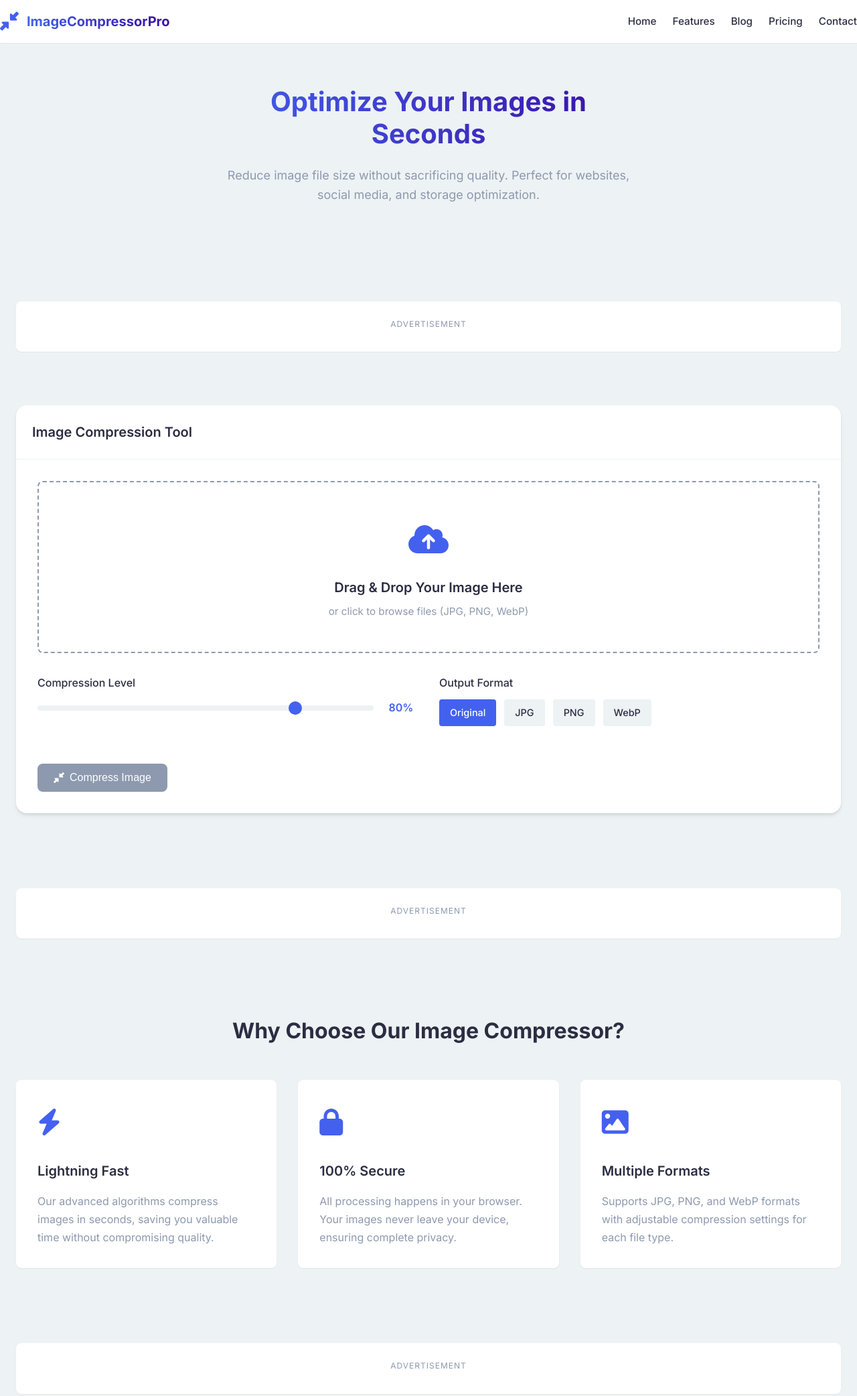
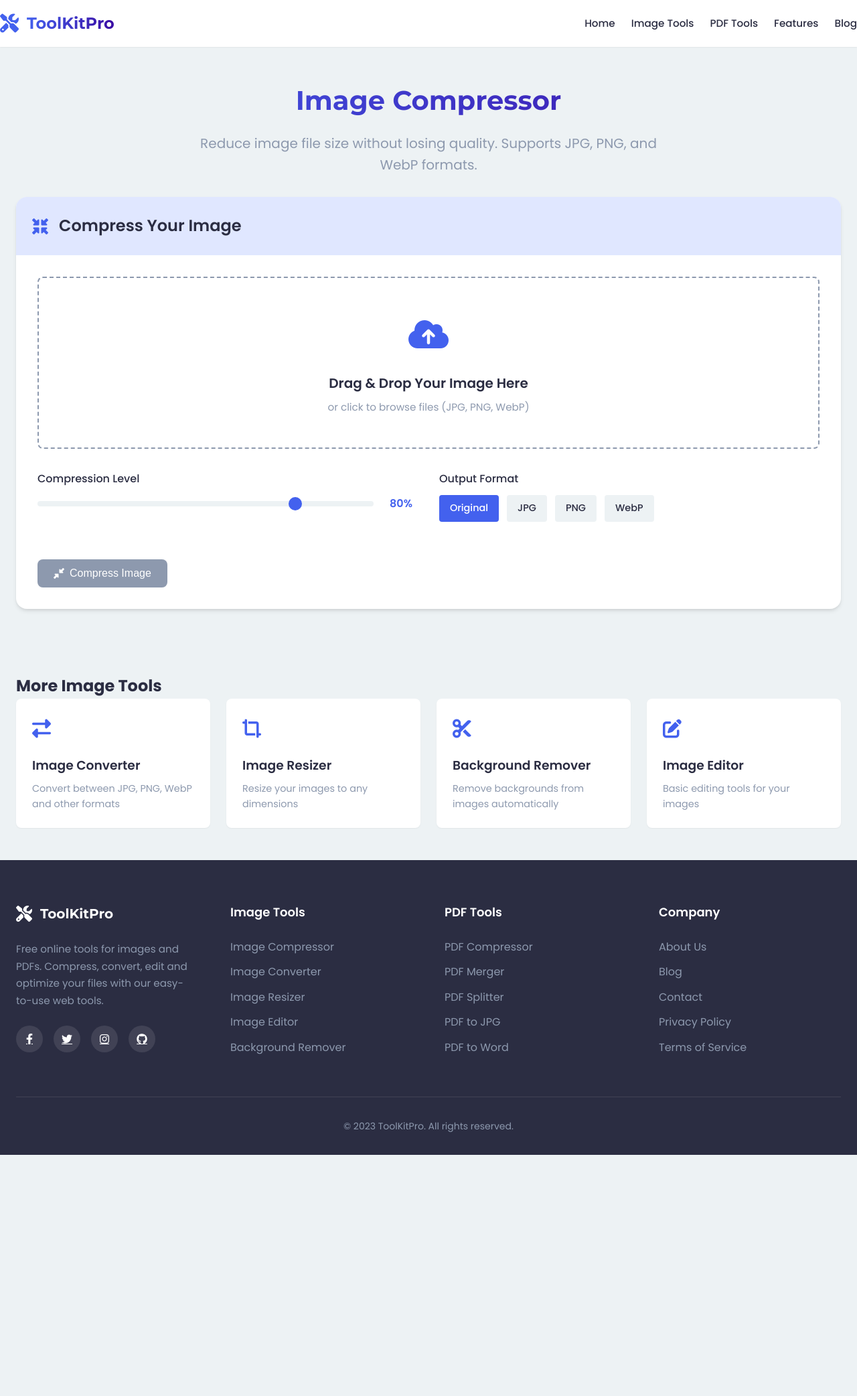
Before and after one commit to vanshp17/tools, a plain HTML site: page img-compressor.html in a window 1280 px wide. Shown: the top 2084 px of the page at 67% size. After the commit the page ends 1724 px from the top, so only its background shows below. Drawn offline with Linux system fonts and the light colour scheme.

Commit message:
Update img-compressor.html

```diff
--- a/img-compressor.html
+++ b/img-compressor.html
@@ -3,13 +3,13 @@
 <head>
     <meta charset="UTF-8">
     <meta name="viewport" content="width=device-width, initial-scale=1.0">
-    <meta name="description" content="Free online tool to compress your images while maintaining quality. Reduce file size for JPG, PNG, and WebP images.">
-    <title>ImageCompressorPro | Free Online Image Optimization Tool</title>
+    <title>Image Compressor | ToolKitPro</title>
+    <meta name="description" content="Free online image compression tool. Reduce JPG, PNG, and WebP file sizes without losing quality.">
 
     <!-- Google Fonts -->
     <link rel="preconnect" href="https://fonts.googleapis.com">
     <link rel="preconnect" href="https://fonts.gstatic.com" crossorigin>
-    <link href="https://fonts.googleapis.com/css2?family=Inter:wght@400;500;600;700&display=swap" rel="stylesheet">
+    <link href="https://fonts.googleapis.com/css2?family=Poppins:wght@300;400;500;600;700&family=Montserrat:wght@700&display=swap" rel="stylesheet">
 
     <!-- Font Awesome -->
     <link rel="stylesheet" href="https://cdnjs.cloudflare.com/ajax/libs/font-awesome/6.4.0/css/all.min.css">
@@ -46,7 +46,7 @@
         }
 
         body {
-            font-family: 'Inter', sans-serif;
+            font-family: 'Poppins', sans-serif;
             line-height: 1.6;
             color: var(--dark);
             background-color: var(--light);
@@ -89,7 +89,8 @@
         }
 
         .logo-text {
-            font-size: 1.25rem;
+            font-family: 'Montserrat', sans-serif;
+            font-size: 1.5rem;
             font-weight: 700;
             color: var(--dark);
             background: linear-gradient(to right, var(--primary), var(--secondary));
@@ -141,57 +142,57 @@
             cursor: pointer;
         }
 
-        /* Hero Section */
-        .hero {
-            padding: 4rem 0;
+        /* Tool Header */
+        .tool-header {
+            padding: 3rem 0 2rem;
             text-align: center;
         }
 
-        .hero-content {
-            max-width: 700px;
-            margin: 0 auto;
-        }
-
-        .hero-title {
+        .tool-title {
+            font-family: 'Montserrat', sans-serif;
             font-size: 2.5rem;
-            font-weight: 800;
-            margin-bottom: 1.5rem;
-            line-height: 1.2;
+            font-weight: 700;
+            margin-bottom: 1rem;
             background: linear-gradient(to right, var(--primary), var(--secondary));
             -webkit-background-clip: text;
             -webkit-text-fill-color: transparent;
         }
 
-        .hero-subtitle {
-            font-size: 1.125rem;
+        .tool-subtitle {
+            font-size: 1.25rem;
             color: var(--medium);
-            margin-bottom: 2rem;
+            max-width: 700px;
+            margin: 0 auto;
         }
 
-        /* Compression Tool */
-        .tool-section {
-            padding: 2rem 0 4rem;
-        }
-
-        .tool-card {
+        /* Tool Container */
+        .tool-container {
             background-color: var(--white);
             border-radius: var(--rounded-lg);
             box-shadow: var(--shadow);
             overflow: hidden;
+            margin-bottom: 3rem;
         }
 
-        .tool-header {
+        .tool-card-header {
             padding: 1.5rem;
-            border-bottom: 1px solid var(--light);
+            background-color: var(--primary-light);
+            display: flex;
+            align-items: center;
+            gap: 1rem;
         }
 
-        .tool-title {
-            font-size: 1.25rem;
+        .tool-card-icon {
+            font-size: 1.5rem;
+            color: var(--primary);
+        }
+
+        .tool-card-title {
             font-weight: 600;
             color: var(--dark);
         }
 
-        .tool-body {
+        .tool-card-body {
             padding: 2rem;
         }
 
@@ -371,15 +372,6 @@
             box-shadow: none;
         }
 
-        .btn-secondary {
-            background-color: var(--light);
-            color: var(--dark);
-        }
-
-        .btn-secondary:hover {
-            background-color: #e2e8f0;
-        }
-
         /* Results */
         .results {
             display: none;
@@ -393,10 +385,11 @@
         }
 
         .results-title {
-            font-size: 1.25rem;
+            font-size: 1.5rem;
             font-weight: 600;
             margin-bottom: 1.5rem;
             color: var(--dark);
+            text-align: center;
         }
 
         .comparison {
@@ -511,72 +504,46 @@
             text-align: center;
         }
 
-        /* Ad Container */
-        .ad-container {
+        /* Related Tools */
+        .related-tools {
+            padding: 3rem 0;
+        }
+
+        .tools-grid {
+            display: grid;
+            grid-template-columns: repeat(auto-fit, minmax(250px, 1fr));
+            gap: 1.5rem;
+        }
+
+        .related-tool-card {
             background-color: var(--white);
             border-radius: var(--rounded);
             padding: 1.5rem;
-            text-align: center;
-            margin: 3rem 0;
             box-shadow: var(--shadow-sm);
-        }
-
-        .ad-label {
-            font-size: 0.75rem;
-            color: var(--medium);
-            text-transform: uppercase;
-            letter-spacing: 1px;
-            margin-bottom: 0.5rem;
-        }
-
-        /* Features */
-        .features-section {
-            padding: 4rem 0;
-        }
-
-        .section-title {
-            text-align: center;
-            font-size: 2rem;
-            font-weight: 700;
-            margin-bottom: 3rem;
+            transition: var(--transition);
+            text-decoration: none;
             color: var(--dark);
         }
 
-        .features {
-            display: grid;
-            grid-template-columns: repeat(auto-fit, minmax(300px, 1fr));
-            gap: 2rem;
-        }
-
-        .feature-card {
-            background-color: var(--white);
-            border-radius: var(--rounded);
-            padding: 2rem;
-            box-shadow: var(--shadow-sm);
-            transition: var(--transition);
-        }
-
-        .feature-card:hover {
+        .related-tool-card:hover {
             transform: translateY(-5px);
             box-shadow: var(--shadow-md);
         }
 
-        .feature-icon {
-            font-size: 2.5rem;
+        .related-tool-icon {
+            font-size: 1.75rem;
             color: var(--primary);
-            margin-bottom: 1.5rem;
+            margin-bottom: 1rem;
         }
 
-        .feature-title {
-            font-size: 1.25rem;
+        .related-tool-title {
             font-weight: 600;
-            margin-bottom: 1rem;
-            color: var(--dark);
+            margin-bottom: 0.5rem;
         }
 
-        .feature-desc {
+        .related-tool-desc {
             color: var(--medium);
-            line-height: 1.7;
+            font-size: 0.9rem;
         }
 
         /* Footer */
@@ -607,6 +574,7 @@
         }
 
         .footer-logo-text {
+            font-family: 'Montserrat', sans-serif;
             font-size: 1.25rem;
             font-weight: 700;
             color: var(--white);
@@ -679,8 +647,12 @@
 
         /* Responsive Design */
         @media (max-width: 1024px) {
-            .hero-title {
-                font-size: 2.25rem;
+            .tool-title {
+                font-size: 2rem;
+            }
+
+            .tool-subtitle {
+                font-size: 1.1rem;
             }
         }
 
@@ -713,20 +685,16 @@
                 gap: 1rem;
             }
 
-            .hero {
-                padding: 3rem 0;
+            .tool-header {
+                padding: 2rem 0 1rem;
             }
 
-            .hero-title {
-                font-size: 2rem;
-            }
-
-            .tool-body {
+            .tool-card-body {
                 padding: 1.5rem;
             }
 
-            .settings {
-                grid-template-columns: 1fr;
+            .upload-area {
+                padding: 2rem 1rem;
             }
         }
 
@@ -735,32 +703,20 @@
                 padding: 0 1rem;
             }
 
-            .hero-title {
+            .tool-title {
                 font-size: 1.75rem;
             }
 
-            .hero-subtitle {
+            .tool-subtitle {
                 font-size: 1rem;
             }
 
-            .upload-area {
-                padding: 2rem 1rem;
+            .settings {
+                grid-template-columns: 1fr;
             }
 
-            .upload-text h3 {
-                font-size: 1.1rem;
-            }
-
-            .tool-header {
-                padding: 1rem;
-            }
-
-            .tool-title {
-                font-size: 1.1rem;
-            }
-
-            .feature-card {
-                padding: 1.5rem;
+            .format-options {
+                justify-content: center;
             }
         }
     </style>
@@ -769,8 +725,8 @@
     <header>
         <div class="container header-container">
             <a href="/" class="logo">
-                <i class="fas fa-compress-alt logo-icon"></i>
-                <span class="logo-text">ImageCompressorPro</span>
+                <i class="fas fa-tools logo-icon"></i>
+                <span class="logo-text">ToolKitPro</span>
             </a>
 
             <button class="mobile-menu-btn" id="mobile-menu-btn">
@@ -780,51 +736,31 @@
             <nav id="main-nav">
                 <ul>
                     <li><a href="/">Home</a></li>
+                    <li><a href="/image-tools">Image Tools</a></li>
+                    <li><a href="/pdf-tools">PDF Tools</a></li>
                     <li><a href="/features">Features</a></li>
                     <li><a href="/blog">Blog</a></li>
-                    <li><a href="/pricing">Pricing</a></li>
-                    <li><a href="/contact">Contact</a></li>
                 </ul>
             </nav>
         </div>
     </header>
 
     <main>
-        <section class="hero">
-            <div class="container hero-content">
-                <h1 class="hero-title">Optimize Your Images in Seconds</h1>
-                <p class="hero-subtitle">Reduce image file size without sacrificing quality. Perfect for websites, social media, and storage optimization.</p>
+        <section class="tool-header">
+            <div class="container">
+                <h1 class="tool-title">Image Compressor</h1>
+                <p class="tool-subtitle">Reduce image file size without losing quality. Supports JPG, PNG, and WebP formats.</p>
             </div>
         </section>
 
-        <!-- Top Ad Banner -->
         <div class="container">
-            <div class="ad-container">
-                <div class="ad-label">Advertisement</div>
-                <!-- Replace with your Google AdSense code -->
-                <script async src="https://pagead2.googlesyndication.com/pagead/js/adsbygoogle.js?client=ca-pub-YOUR_PUBLISHER_ID"
-                     crossorigin="anonymous"></script>
-                <!-- ImageCompressor_Top_Banner -->
-                <ins class="adsbygoogle"
-                     style="display:block"
-                     data-ad-client="ca-pub-YOUR_PUBLISHER_ID"
-                     data-ad-slot="YOUR_AD_SLOT_ID"
-                     data-ad-format="auto"
-                     data-full-width-responsive="true"></ins>
-                <script>
-                     (adsbygoogle = window.adsbygoogle || []).push({});
-                </script>
-            </div>
+            <div class="tool-container">
+                <div class="tool-card-header">
+                    <i class="fas fa-compress-arrows-alt tool-card-icon"></i>
+                    <h2 class="tool-card-title">Compress Your Image</h2>
                 </div>
 
-        <section class="tool-section">
-            <div class="container">
-                <div class="tool-card">
-                    <div class="tool-header">
-                        <h2 class="tool-title">Image Compression Tool</h2>
-                    </div>
-
-                    <div class="tool-body">
+                <div class="tool-card-body">
                     <div class="upload-area" id="upload-area">
                         <div class="upload-icon">
                             <i class="fas fa-cloud-upload-alt"></i>
@@ -927,79 +863,43 @@
                     </div>
                 </div>
             </div>
+
+            <section class="related-tools">
+                <h2 class="section-title">More Image Tools</h2>
+                <div class="tools-grid">
+                    <a href="/image-converter" class="related-tool-card">
+                        <div class="related-tool-icon">
+                            <i class="fas fa-exchange-alt"></i>
+                        </div>
+                        <h3 class="related-tool-title">Image Converter</h3>
+                        <p class="related-tool-desc">Convert between JPG, PNG, WebP and other formats</p>
+                    </a>
+
+                    <a href="/image-resizer" class="related-tool-card">
+                        <div class="related-tool-icon">
+                            <i class="fas fa-crop-alt"></i>
+                        </div>
+                        <h3 class="related-tool-title">Image Resizer</h3>
+                        <p class="related-tool-desc">Resize your images to any dimensions</p>
+                    </a>
+
+                    <a href="/background-remover" class="related-tool-card">
+                        <div class="related-tool-icon">
+                            <i class="fas fa-cut"></i>
+                        </div>
+                        <h3 class="related-tool-title">Background Remover</h3>
+                        <p class="related-tool-desc">Remove backgrounds from images automatically</p>
+                    </a>
+
+                    <a href="/image-editor" class="related-tool-card">
+                        <div class="related-tool-icon">
+                            <i class="fas fa-edit"></i>
+                        </div>
+                        <h3 class="related-tool-title">Image Editor</h3>
+                        <p class="related-tool-desc">Basic editing tools for your images</p>
+                    </a>
                 </div>
             </section>
-
-        <!-- Middle Ad Banner -->
-        <div class="container">
-            <div class="ad-container">
-                <div class="ad-label">Advertisement</div>
-                <!-- Replace with your Google AdSense code -->
-                <script async src="https://pagead2.googlesyndication.com/pagead/js/adsbygoogle.js?client=ca-pub-YOUR_PUBLISHER_ID"
-                     crossorigin="anonymous"></script>
-                <!-- ImageCompressor_Mid_Banner -->
-                <ins class="adsbygoogle"
-                     style="display:block"
-                     data-ad-client="ca-pub-YOUR_PUBLISHER_ID"
-                     data-ad-slot="YOUR_AD_SLOT_ID_2"
-                     data-ad-format="auto"
-                     data-full-width-responsive="true"></ins>
-                <script>
-                     (adsbygoogle = window.adsbygoogle || []).push({});
-                </script>
-            </div>
-        </div>
-
-        <section class="features-section">
-            <div class="container">
-                <h2 class="section-title">Why Choose Our Image Compressor?</h2>
-
-                <div class="features">
-                    <div class="feature-card">
-                        <div class="feature-icon">
-                            <i class="fas fa-bolt"></i>
-                        </div>
-                        <h3 class="feature-title">Lightning Fast</h3>
-                        <p class="feature-desc">Our advanced algorithms compress images in seconds, saving you valuable time without compromising quality.</p>
-                    </div>
-
-                    <div class="feature-card">
-                        <div class="feature-icon">
-                            <i class="fas fa-lock"></i>
-                        </div>
-                        <h3 class="feature-title">100% Secure</h3>
-                        <p class="feature-desc">All processing happens in your browser. Your images never leave your device, ensuring complete privacy.</p>
-                    </div>
-
-                    <div class="feature-card">
-                        <div class="feature-icon">
-                            <i class="fas fa-image"></i>
-                        </div>
-                        <h3 class="feature-title">Multiple Formats</h3>
-                        <p class="feature-desc">Supports JPG, PNG, and WebP formats with adjustable compression settings for each file type.</p>
-                    </div>
-                </div>
-            </div>
-        </section>
-
-        <!-- Bottom Ad Banner -->
-        <div class="container">
-            <div class="ad-container">
-                <div class="ad-label">Advertisement</div>
-                <!-- Replace with your Google AdSense code -->
-                <script async src="https://pagead2.googlesyndication.com/pagead/js/adsbygoogle.js?client=ca-pub-YOUR_PUBLISHER_ID"
-                     crossorigin="anonymous"></script>
-                <!-- ImageCompressor_Bottom_Banner -->
-                <ins class="adsbygoogle"
-                     style="display:block"
-                     data-ad-client="ca-pub-YOUR_PUBLISHER_ID"
-                     data-ad-slot="YOUR_AD_SLOT_ID_3"
-                     data-ad-format="auto"
-                     data-full-width-responsive="true"></ins>
-                <script>
-                     (adsbygoogle = window.adsbygoogle || []).push({});
-                </script>
-            </div>
         </div>
     </main>
 
@@ -1008,11 +908,11 @@
             <div class="footer-content">
                 <div class="footer-col">
                     <a href="/" class="footer-logo">
-                        <i class="fas fa-compress-alt footer-logo-icon"></i>
-                        <span class="footer-logo-text">ImageCompressorPro</span>
+                        <i class="fas fa-tools footer-logo-icon"></i>
+                        <span class="footer-logo-text">ToolKitPro</span>
                     </a>
                     <p class="footer-about">
-                        Free online tool to compress your images while maintaining quality. Perfect for web developers, designers, and photographers.
+                        Free online tools for images and PDFs. Compress, convert, edit and optimize your files with our easy-to-use web tools.
                     </p>
                     <div class="footer-social">
                         <a href="#" class="social-link"><i class="fab fa-facebook-f"></i></a>
@@ -1023,39 +923,41 @@
                 </div>
 
                 <div class="footer-col">
-                    <h3 class="footer-heading">Quick Links</h3>
+                    <h3 class="footer-heading">Image Tools</h3>
                     <ul class="footer-links">
-                        <li><a href="/">Home</a></li>
-                        <li><a href="/features">Features</a></li>
-                        <li><a href="/blog">Blog</a></li>
-                        <li><a href="/pricing">Pricing</a></li>
-                        <li><a href="/contact">Contact</a></li>
+                        <li><a href="/image-compressor">Image Compressor</a></li>
+                        <li><a href="/image-converter">Image Converter</a></li>
+                        <li><a href="/image-resizer">Image Resizer</a></li>
+                        <li><a href="/image-editor">Image Editor</a></li>
+                        <li><a href="/background-remover">Background Remover</a></li>
                     </ul>
                 </div>
 
                 <div class="footer-col">
-                    <h3 class="footer-heading">Resources</h3>
+                    <h3 class="footer-heading">PDF Tools</h3>
                     <ul class="footer-links">
-                        <li><a href="/help">Help Center</a></li>
-                        <li><a href="/tutorials">Tutorials</a></li>
-                        <li><a href="/api">API Documentation</a></li>
-                        <li><a href="/status">Status</a></li>
+                        <li><a href="/pdf-compressor">PDF Compressor</a></li>
+                        <li><a href="/pdf-merger">PDF Merger</a></li>
+                        <li><a href="/pdf-splitter">PDF Splitter</a></li>
+                        <li><a href="/pdf-to-jpg">PDF to JPG</a></li>
+                        <li><a href="/pdf-to-word">PDF to Word</a></li>
                     </ul>
                 </div>
 
                 <div class="footer-col">
-                    <h3 class="footer-heading">Legal</h3>
+                    <h3 class="footer-heading">Company</h3>
                     <ul class="footer-links">
+                        <li><a href="/about">About Us</a></li>
+                        <li><a href="/blog">Blog</a></li>
+                        <li><a href="/contact">Contact</a></li>
                         <li><a href="/privacy">Privacy Policy</a></li>
                         <li><a href="/terms">Terms of Service</a></li>
-                        <li><a href="/cookies">Cookie Policy</a></li>
-                        <li><a href="/gdpr">GDPR</a></li>
                     </ul>
                 </div>
             </div>
 
             <div class="footer-bottom">
-                <p class="copyright">© 2023 ImageCompressorPro. All rights reserved.</p>
+                <p class="copyright">© 2023 ToolKitPro. All rights reserved.</p>
             </div>
         </div>
     </footer>
@@ -1071,6 +973,17 @@
                 mobileMenuBtn.innerHTML = mainNav.classList.contains('active')
                     ? '<i class="fas fa-times"></i>'
                     : '<i class="fas fa-bars"></i>';
+            });
+
+            // Close mobile menu when clicking on a link
+            const navLinks = document.querySelectorAll('nav a');
+            navLinks.forEach(link => {
+                link.addEventListener('click', () => {
+                    if (mainNav.classList.contains('active')) {
+                        mainNav.classList.remove('active');
+                        mobileMenuBtn.innerHTML = '<i class="fas fa-bars"></i>';
+                    }
+                });
             });
 
             // DOM Elements
@@ -1091,7 +1004,6 @@
             // Compressed image elements
             const compressedImg = document.getElementById('compressed-img');
             const compressedSize = document.getElementById('compressed-size');
-            const compressedDimensions = document.getElementById('compressed-dimensions');
             const reduction = document.getElementById('reduction');
             const downloadBtn = document.getElementById('download-btn');
 
@@ -1220,7 +1132,6 @@
 
                                 // Display compressed image
                                 compressedImg.src = compressedImageUrl;
-                                compressedDimensions.textContent = `${canvas.width}×${canvas.height}`;
 
                                 // Display compressed image info
                                 compressedSize.textContent = (blob.size / 1024).toFixed(2);
@@ -1236,47 +1147,4 @@
                                     ? selectedFile.name.split('.').pop()
                                     : format;
                                 downloadBtn.href = compressedImageUrl;
-                                downloadBtn.download = `compressed_${selectedFile.name.replace(/\.[^/.]+$/, '')}.${fileExtension}`;
-
-                                // Show results
-                                resultsSection.style.display = 'block';
-                                loaderContainer.style.display = 'none';
-                                compressBtn.disabled = false;
-
-                                // Scroll to results
-                                resultsSection.scrollIntoView({ behavior: 'smooth', block: 'start' });
-                            }, mimeType, compressionSettings);
-                        };
-
-                        img.onerror = function() {
-                            showError('Error loading image. Please try another file.');
-                            loaderContainer.style.display = 'none';
-                            compressBtn.disabled = false;
-                        };
-
-                        img.src = URL.createObjectURL(selectedFile);
-                    } catch (error) {
-                        showError('An error occurred during compression. Please try again.');
-                        console.error('Compression error:', error);
-                        loaderContainer.style.display = 'none';
-                        compressBtn.disabled = false;
-                    }
-                }, 100);
-            }
-
-            function showError(message) {
-                errorMessage.textContent = message;
-                errorMessage.style.display = 'block';
-                loaderContainer.style.display = 'none';
-            }
-
-            // Clean up object URLs when page is unloaded
-            window.addEventListener('beforeunload', () => {
-                if (compressedImageUrl) {
-                    URL.revokeObjectURL(compressedImageUrl);
-                }
-            });
-        });
-    </script>
-</body>
-</html>
+                                downloadBtn.download = `compressed_${selectedFile.name.replace(/\.[^/.]+$/, '')}.${fileExtension
```
Lines whose indentation alone changed are shown as unchanged.
